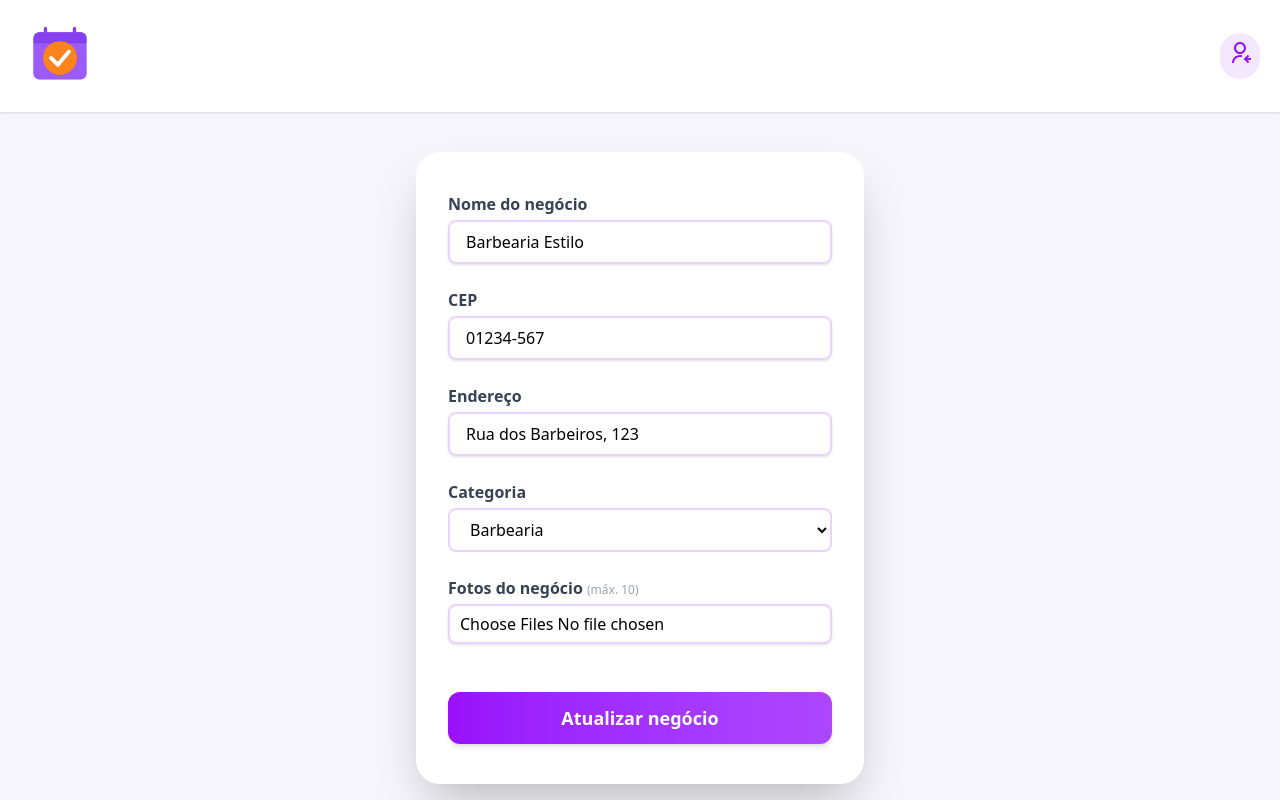
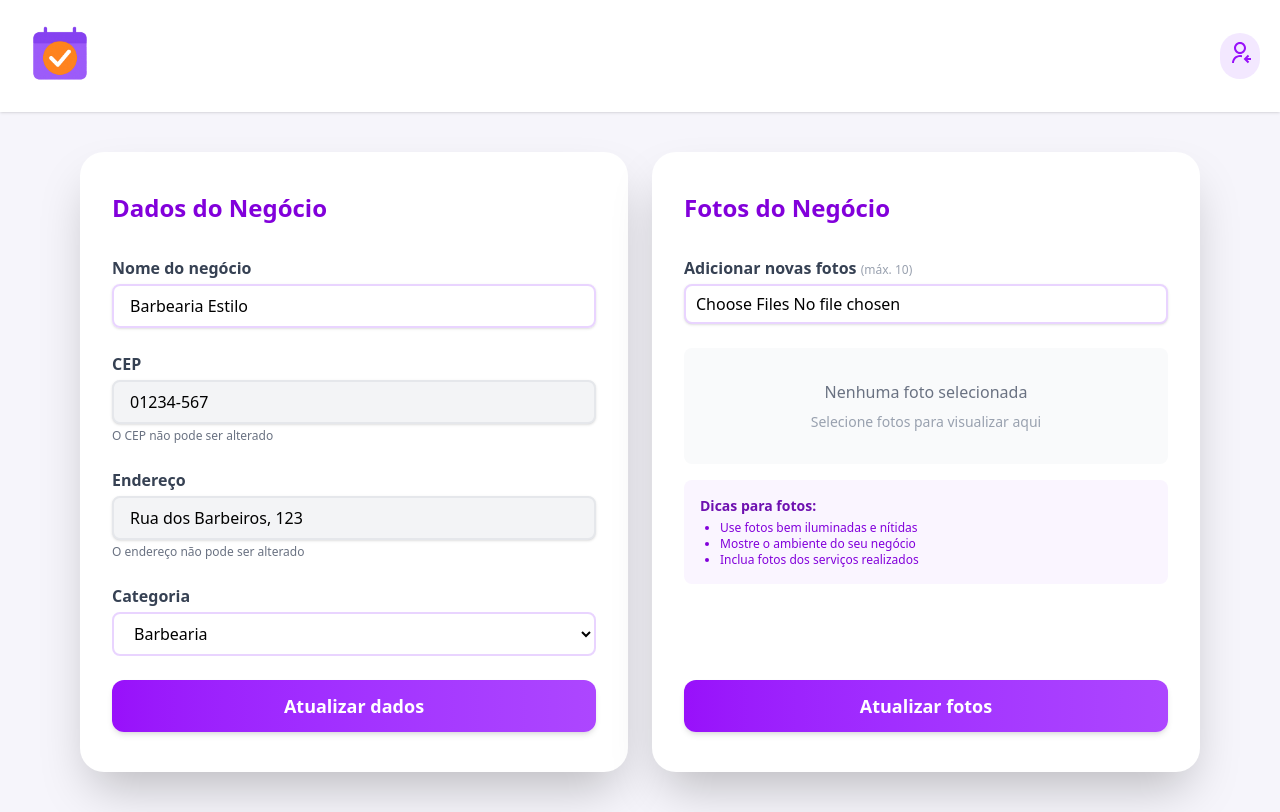
Before and after one commit to DhiegoFernandes/AgendeiFrontEnd, a React (Vite) app in the folder clientApp/: page /parceiro/gerenciar-negocio in a window 1280 px wide. Built offline with nearby package versions, Linux system fonts and the light colour scheme.

Commit message:
adicionando navbar do cliente e alterando tela gerenciar comercios parceiro

```diff
--- /dev/null
+++ b/clientApp/src/components/ClientNavbar.tsx
@@ -0,0 +1,131 @@
+// components/ClientNavbar.tsx
+import { useState } from "react";
+import { useNavigate, useLocation } from "react-router-dom";
+import LogoAgendei from "../assets/LogoAgendei.png"; // Ajuste o caminho conforme necessário
+
+// Importações dos ícones
+import {
+  FiHome,
+  FiCalendar,
+  FiUser,
+  FiMenu,
+  FiX
+} from "react-icons/fi";
+
+const ClientNavbar = () => {
+  const navigate = useNavigate();
+  const location = useLocation();
+  const [mobileMenuOpen, setMobileMenuOpen] = useState(false);
+
+  const isActive = (path: string) => {
+    return location.pathname === path;
+  };
+
+  const navLinks = [
+    { name: "Home", path: "/cliente/comercios", icon: <FiHome size={20} /> },
+    { name: "Agendamentos", path: "/cliente/agendamento", icon: <FiCalendar size={20} /> }
+  ];
+
+  return (
+    <header className="w-full bg-white shadow-sm sticky top-0 z-30">
+      <div className="container mx-auto px-4">
+        {/* Desktop Navbar */}
+        <div className="flex items-center justify-between h-16">
+          {/* Logo */}
+          <div
+            className="flex items-center cursor-pointer"
+            onClick={() => navigate("/cliente")}
+          >
+            <img src={LogoAgendei} alt="Agendei" className="h-15" />
+          </div>
+
+          {/* Desktop Navigation Links */}
+          <nav className="hidden md:flex items-center space-x-8">
+            {navLinks.map((link) => (
+              <button
+                key={link.name}
+                onClick={() => navigate(link.path)}
+                className={`flex items-center gap-1.5 font-medium text-sm transition-colors cursor-pointer ${
+                  isActive(link.path)
+                    ? "text-purple-700"
+                    : "text-gray-700 hover:text-purple-600"
+                }`}
+              >
+                {link.icon}
+                <span>{link.name}</span>
+              </button>
+            ))}
+          </nav>
+
+          {/* Desktop User Menu */}
+          <div className="hidden md:flex items-center">
+            {/* User Menu */}
+            <button
+              className="flex items-center gap-2 text-gray-700 hover:text-purple-600 transition-colors cursor-pointer"
+              onClick={() => navigate("/cliente/perfil")}
+            >
+              <div className="w-8 h-8 rounded-full bg-purple-100 flex items-center justify-center cursor-pointer">
+                <FiUser size={18} className="text-purple-700" />
+              </div>
+              <span className="font-medium text-sm">Meu Perfil</span>
+            </button>
+          </div>
+
+          {/* Mobile Menu Button */}
+          <div className="flex items-center md:hidden">
+            <button
+              className="p-2 rounded-md text-gray-700 hover:bg-purple-50 hover:text-purple-600 transition-colors"
+              onClick={() => setMobileMenuOpen(!mobileMenuOpen)}
+            >
+              {mobileMenuOpen ? <FiX size={24} /> : <FiMenu size={24} />}
+            </button>
+          </div>
+        </div>
+      </div>
+
+      {/* Mobile Menu Dropdown */}
+      <div
+        className={`md:hidden bg-white border-t overflow-hidden transition-all duration-300 ease-in-out ${
+          mobileMenuOpen ? "max-h-60" : "max-h-0"
+        }`}
+      >
+        <div className="container mx-auto px-4 pt-2 pb-3">
+          <div className="flex flex-col space-y-1">
+            {navLinks.map((link) => (
+              <button
+                key={link.name}
+                onClick={() => {
+                  navigate(link.path);
+                  setMobileMenuOpen(false);
+                }}
+                className={`flex items-center gap-3 py-3 px-4 rounded-lg ${
+                  isActive(link.path)
+                    ? "bg-purple-50 text-purple-700 font-medium"
+                    : "text-gray-700 hover:bg-gray-50"
+                }`}
+              >
+                {link.icon}
+                <span>{link.name}</span>
+              </button>
+            ))}
+
+            <div className="w-full border-t my-2 border-gray-100"></div>
+
+            <button
+              onClick={() => {
+                navigate("/cliente/perfil");
+                setMobileMenuOpen(false);
+              }}
+              className="flex items-center gap-3 py-3 px-4 rounded-lg text-gray-700 hover:bg-gray-50"
+            >
+              <FiUser size={20} />
+              <span>Meu Perfil</span>
+            </button>
+          </div>
+        </div>
+      </div>
+    </header>
+  );
+};
+
+export default ClientNavbar;
--- a/clientApp/src/pages/AgendamentoCliente/agendamentoCliente.tsx
+++ b/clientApp/src/pages/AgendamentoCliente/agendamentoCliente.tsx
@@ -8,6 +8,7 @@ import { DayPicker } from "react-day-picker";
 import "react-day-picker/dist/style.css";
 import { addDays } from "date-fns";
 import { ptBR } from "date-fns/locale";
+import ClientNavbar from "../../components/ClientNavbar";
 
 // EXEMPLO de interface, ajuste conforme seu backend/DTO:
 type Agendamento = {
@@ -130,23 +131,9 @@ export default function AgendamentosClienteNovo() {
   return (
     <div className="bg-[#f6f5fb] min-h-screen">
       {/* Modern Header */}
-      <header className="sticky top-0 z-40 bg-white/90 backdrop-blur border-b border-b-gray-100 shadow-sm px-4 py-3 flex items-center justify-between">
-        <button onClick={() => navigate("/cliente/perfil")}
-          className="text-purple-600 hover:bg-purple-50 rounded-full p-2 transition cursor-pointer"
-          title="Voltar ao perfil"
-        >
-          <HiArrowLeft size={26}/>
-        </button>
-        <div>
-          <h1 className="text-2xl font-bold text-purple-700">Agendamentos</h1>
-        </div>
-        <button
-          className="text-gray-400 hover:text-purple-600 p-2 rounded-full transition cursor-pointer"
-          title="Ajuda"
-        >
-          <HiCalendar size={22} />
-        </button>
-      </header>
+        <
+          ClientNavbar
+        />
 
       <main className="max-w-3xl mx-auto px-2">
         {/* Busca */}
--- a/clientApp/src/pages/AlterarDadosCliente/alterarDadosCliente.tsx
+++ b/clientApp/src/pages/AlterarDadosCliente/alterarDadosCliente.tsx
@@ -1,6 +1,7 @@
 import { useRef, useState } from "react";
 import { HiOutlineEye, HiOutlineEyeOff } from "react-icons/hi";
 import { useNavigate } from "react-router-dom";
+import ClientNavbar from "../../components/ClientNavbar";
 
 // Mock do usuário atual - substitua por dados da API/contexo real.
 const dadosCliente = {
@@ -111,19 +112,13 @@ export default function AlterarDadosCliente() {
   return (
     <div className="min-h-screen bg-[#f6f5fb] flex flex-col items-center">
       {/* Header */}
-      <header className="w-full mt-5 mb-8 flex justify-center">
-        <div className="bg-gradient-to-r from-purple-600 to-purple-400 text-white rounded-xl px-9 py-4 shadow text-2xl font-bold tracking-wide text-center max-w-xl w-full">
-          Alterar meus dados
-        </div>
-      </header>
+        <
+          ClientNavbar
+        />
 
       {/* Card */}
-      <main className="flex-1 w-full flex flex-col items-center ">
+      <main className="flex-1 w-full flex flex-col items-center mt-5">
         <section className="bg-white max-w-md w-full rounded-2xl shadow-xl px-7 py-8 flex flex-col items-center gap-2 mb-8">
-          {/* Avatar */}
-          <div className="w-20 h-20 mb-7 mt-1 rounded-full bg-purple-500 text-white flex items-center justify-center font-extrabold text-3xl select-none shadow">
-            {getInitials(nome)}
-          </div>
 
           <form className="w-full flex flex-col gap-4" autoComplete="off" onSubmit={onSalvar}>
             {/* Nome */}
@@ -249,19 +244,12 @@ export default function AlterarDadosCliente() {
             </div>
 
             {/* BOTÕES */}
-            <div className="flex flex-col sm:flex-row gap-3 mt-6">
-              <button
-                type="button"
-                className="w-full sm:w-1/2 py-3 rounded-lg bg-gray-100 border border-gray-300 font-bold text-gray-700 hover:bg-purple-50 transition shadow"
-                onClick={onVoltarPerfil}
-              >
-                Voltar ao perfil
-              </button>
+            <div className="flex sm:flex-row justify-center gap-3">
               <button
                 type="submit"
-                className="w-full sm:w-1/2 py-3 rounded-lg
-                 bg-gradient-to-r from-purple-600 to-purple-500
-                  hover:brightness-105 text-white font-bold transition shadow"
+                className="w-full sm:w-auto px-8 py-3 rounded-lg
+                bg-gradient-to-r from-purple-600 to-purple-500
+                  hover:brightness-105 text-white font-bold transition shadow cursor-pointer"
               >
                 Salvar alterações
               </button>
--- a/clientApp/src/pages/DadosCliente/dadosCliente.tsx
+++ b/clientApp/src/pages/DadosCliente/dadosCliente.tsx
@@ -2,6 +2,7 @@ import { useNavigate } from "react-router-dom";
 import { HiOutlineArrowLeft } from "react-icons/hi";
 import { MdEmail, MdLocationOn, MdPhone, MdPerson } from "react-icons/md";
 import Logo from "../../assets/LogoAgendei.png"; // Ajuste o path da sua logo
+import ClientNavbar from "../../components/ClientNavbar";
 
 // Sugestão: dados do usuário vindos da API ou contexto
 const user = {
@@ -18,17 +19,9 @@ export default function PerfilCliente() {
   return (
     <div className="min-h-screen bg-[#f6f5fb] flex flex-col items-center">
       {/* Header fixo */}
-      <header className="w-full sticky top-0 z-30 bg-white/90 backdrop-blur shadow-md px-2 py-4 flex items-center justify-between">
-        <button
-          className="text-purple-600 bg-purple-100 hover:bg-purple-200 rounded-full p-2 transition"
-          onClick={() => navigate("/perfilCliente")}
-          title="Voltar ao perfil"
-        >
-          <HiOutlineArrowLeft size={26} />
-        </button>
-        <h1 className="text-2xl font-bold text-purple-700 mx-auto">Meus Dados</h1>
-        <span className="w-[44px]" /> {/* Espaço para balancear o ícone de voltar */}
-      </header>
+        <
+          ClientNavbar
+        />
 
       {/* Card centralizado */}
       <main className="w-full flex-1 flex flex-col items-center justify-center px-2">
--- a/clientApp/src/pages/GerenciarNegocio/gerenciarNegocio.tsx
+++ b/clientApp/src/pages/GerenciarNegocio/gerenciarNegocio.tsx
@@ -17,38 +17,14 @@ export default function GerenciarNegocio() {
   const fileInputRef = useRef<HTMLInputElement | null>(null);
 
   const [nome, setNome] = useState(negocioMock.nome);
-  const [cep, setCep] = useState(negocioMock.cep);
-  const [endereco, setEndereco] = useState(negocioMock.endereco);
+  const [cep] = useState(negocioMock.cep); // Removido o setter já que deve ser bloqueado
+  const [endereco] = useState(negocioMock.endereco); // Removido o setter já que deve ser bloqueado
   const [categoria, setCategoria] = useState<string>(negocioMock.categoria);
   const [popup, setPopup] = useState(false);
+  const [popupMessage, setPopupMessage] = useState("");
 
-  // Novos estados para fotos
+  // Estados para fotos
   const [fotos, setFotos] = useState<File[]>([]);
-  // CEP/bin
-  function handleCep(e: React.ChangeEvent<HTMLInputElement>) {
-    let v = e.target.value.replace(/\D/g, "");
-    if (v.length > 5) v = v.replace(/^(\d{5})(\d)/, "$1-$2");
-    setCep(v.slice(0, 9));
-  }
-
-  async function buscarEnderecoPorCep() {
-    const soNumeros = cep.replace(/\D/g, "");
-    if (soNumeros.length !== 8) return;
-    setEndereco("Buscando...");
-    try {
-      const resp = await fetch(`https://viacep.com.br/ws/${soNumeros}/json/`);
-      const data = await resp.json();
-      if (data.erro) {
-        setEndereco("");
-        alert("CEP não encontrado!");
-      } else {
-        setEndereco(data.logradouro || "");
-      }
-    } catch {
-      setEndereco("");
-      alert("Erro ao buscar CEP!");
-    }
-  }
 
   // Handler fotos
   function handleFiles(e: React.ChangeEvent<HTMLInputElement>) {
@@ -57,24 +33,42 @@ export default function GerenciarNegocio() {
     if (fotos.length + newFiles.length > 10) newFiles = newFiles.slice(0, 10 - fotos.length);
     setFotos(prev => [...prev, ...newFiles]);
   }
+
   function removeFoto(idx: number) {
     setFotos(list => list.filter((_, i) => i !== idx));
   }
 
-  function handleSubmit(e: React.FormEvent) {
+  // Função para atualizar dados do negócio
+  function handleSubmitDados(e: React.FormEvent) {
     e.preventDefault();
+    setPopupMessage("Dados do negócio atualizados com sucesso!");
     setPopup(true);
-    // Aqui pode enviar as fotos, nome, cep, endereco, categoria ao seu backend
+    // Lógica para enviar os dados básicos ao backend
+  }
+
+  // Função para atualizar fotos
+  function handleSubmitFotos(e: React.FormEvent) {
+    e.preventDefault();
+    setPopupMessage("Fotos do negócio atualizadas com sucesso!");
+    setPopup(true);
+    // Lógica para enviar as fotos ao backend
   }
 
   return (
-    <div className="min-h-screen bg-[#f6f5fb] flex flex-col items-center">
+    <div className="min-h-screen bg-[#f6f5fb] flex flex-col items-center pb-10">
       {/* Navbar */}
-        <
-          Header
-        />
-      <form className="mt-10 bg-white max-w-md w-full rounded-3xl shadow-2xl px-8 py-10 flex flex-col gap-6"
-        onSubmit={handleSubmit} autoComplete="off">
+      <Header />
+
+      {/* Container dos Cards */}
+      <div className="flex flex-col lg:flex-row gap-6 mt-10 px-4 w-full max-w-6xl mx-auto">
+        {/* Card de Atualizar Dados do Negócio */}
+        <form
+          className="bg-white w-full lg:w-1/2 rounded-3xl shadow-2xl px-8 py-10 flex flex-col gap-6"
+          onSubmit={handleSubmitDados}
+          autoComplete="off"
+        >
+          <h2 className="text-2xl font-bold text-purple-700 mb-2">Dados do Negócio</h2>
+
           <div>
             <label className="block font-bold text-gray-700 mb-1" htmlFor="nomeNegocio">
               Nome do negócio
@@ -88,6 +82,7 @@ export default function GerenciarNegocio() {
               required
             />
           </div>
+
           <div>
             <label className="block font-bold text-gray-700 mb-1" htmlFor="cepNegocio">
               CEP
@@ -95,16 +90,13 @@ export default function GerenciarNegocio() {
             <input
               id="cepNegocio"
               value={cep}
-            onChange={handleCep}
-            onBlur={buscarEnderecoPorCep}
               maxLength={9}
-            inputMode="numeric"
+              className="w-full px-4 py-2 bg-gray-100 border-2 border-gray-200 rounded-lg text-base shadow-sm outline-none cursor-not-allowed"
+              disabled
+            />
+            <p className="text-xs text-gray-500 mt-1">O CEP não pode ser alterado</p>
+          </div>
 
-            placeholder="Digite o CEP"
-            className="w-full px-4 py-2 border-2 border-purple-200 rounded-lg text-base shadow-sm focus:ring-2 focus:ring-purple-400 outline-none"
-            required
-          />
-        </div>
           <div>
             <label className="block font-bold text-gray-700 mb-1" htmlFor="enderecoNegocio">
               Endereço
@@ -112,12 +104,12 @@ export default function GerenciarNegocio() {
             <input
               id="enderecoNegocio"
               value={endereco}
-            onChange={e => setEndereco(e.target.value)}
-            placeholder="Rua preenchida automaticamente pelo CEP"
-            className="w-full px-4 py-2 border-2 border-purple-200 rounded-lg text-base shadow-sm focus:ring-2 focus:ring-purple-400 outline-none"
-            required
+              className="w-full px-4 py-2 bg-gray-100 border-2 border-gray-200 rounded-lg text-base shadow-sm outline-none cursor-not-allowed"
+              disabled
             />
+            <p className="text-xs text-gray-500 mt-1">O endereço não pode ser alterado</p>
           </div>
+
           <div>
             <label className="block font-bold text-gray-700 mb-1" htmlFor="categoriaNegocio">
               Categoria
@@ -134,10 +126,26 @@ export default function GerenciarNegocio() {
               ))}
             </select>
           </div>
-        {/* Fotos */}
-        <div>
+
+          <button
+            className="w-full bg-gradient-to-r from-purple-600 to-purple-500 text-white py-3 rounded-xl font-bold text-lg shadow-md hover:brightness-110 transition cursor-pointer mt-auto"
+            type="submit"
+          >
+            Atualizar dados
+          </button>
+        </form>
+
+        {/* Card de Atualizar Fotos */}
+        <form
+          className="bg-white w-full lg:w-1/2 rounded-3xl shadow-2xl px-8 py-10 flex flex-col gap-6"
+          onSubmit={handleSubmitFotos}
+          autoComplete="off"
+        >
+          <h2 className="text-2xl font-bold text-purple-700 mb-2">Fotos do Negócio</h2>
+
+          <div className="flex-1">
             <label className="block font-bold text-gray-700 mb-1" htmlFor="fotosNegocio">
-            Fotos do negócio <span className="text-gray-400 font-normal text-xs">(máx. 10)</span>
+              Adicionar novas fotos <span className="text-gray-400 font-normal text-xs">(máx. 10)</span>
             </label>
             <input
               ref={fileInputRef}
@@ -150,39 +158,68 @@ export default function GerenciarNegocio() {
               className="w-full rounded-lg border-2 border-purple-200 bg-white py-1.5 px-2.5 shadow-sm cursor-pointer text-base mb-2"
               disabled={fotos.length >= 10}
             />
-          <div className="flex flex-wrap gap-2 mt-2">
+
+            {fotos.length === 0 ? (
+              <div className="mt-4 bg-gray-50 rounded-lg p-8 text-center">
+                <p className="text-gray-500">Nenhuma foto selecionada</p>
+                <p className="text-sm text-gray-400 mt-2">Selecione fotos para visualizar aqui</p>
+              </div>
+            ) : (
+              <div className="flex flex-wrap gap-3 mt-4">
                 {fotos.map((file, idx) =>
-              <span key={idx} className="relative group block">
+                  <div key={idx} className="relative group">
+                    <div className="w-24 h-24 rounded-lg overflow-hidden border-2 border-purple-200 shadow-sm">
                       <img
                         src={URL.createObjectURL(file)}
-                  alt="foto negócio"
-                  className="w-16 h-16 rounded-lg object-cover border-2 border-purple-200"
+                        alt={`Foto ${idx + 1}`}
+                        className="w-full h-full object-cover"
                       />
-                <button type="button"
+                    </div>
+                    <button
+                      type="button"
                       onClick={() => removeFoto(idx)}
                       className="absolute -top-2 -right-2 bg-purple-600 text-white rounded-full p-1 hover:bg-red-500 transition shadow cursor-pointer text-xs"
                       tabIndex={0}
-                >✕</button>
-              </span>
+                    >
+                      ✕
+                    </button>
+                  </div>
                 )}
               </div>
+            )}
+
             {fotos.length >= 10 && (
-            <span className="text-xs text-red-500 font-bold">Limite de 10 fotos atingido.</span>
+              <p className="text-xs text-red-500 font-bold mt-2">
+                Limite de 10 fotos atingido.
+              </p>
             )}
+
+            <div className="mt-4 p-4 bg-purple-50 rounded-lg">
+              <h3 className="text-sm font-bold text-purple-800">Dicas para fotos:</h3>
+              <ul className="text-xs text-purple-700 mt-1 list-disc pl-5">
+                <li>Use fotos bem iluminadas e nítidas</li>
+                <li>Mostre o ambiente do seu negócio</li>
+                <li>Inclua fotos dos serviços realizados</li>
+              </ul>
             </div>
+          </div>
+
           <button
-          className="w-full bg-gradient-to-r from-purple-600 to-purple-500 text-white py-3 rounded-xl font-bold text-lg shadow-md hover:brightness-110 transition cursor-pointer mt-2"
+            className="w-full bg-gradient-to-r from-purple-600 to-purple-500 text-white py-3 rounded-xl font-bold text-lg shadow-md hover:brightness-110 transition cursor-pointer mt-auto"
             type="submit"
+            disabled={fotos.length === 0}
           >
-          Atualizar negócio
+            Atualizar fotos
           </button>
         </form>
+      </div>
+
       {/* Popup personalizado */}
       {popup && (
         <div className="fixed inset-0 z-50 bg-black/40 flex items-center justify-center">
           <div className="bg-white px-9 py-10 rounded-2xl shadow-lg flex flex-col items-center animate-fadeIn">
             <span className="text-xl font-bold text-purple-700 mb-5 text-center">
-              Dados do negócio atualizados com sucesso!
+              {popupMessage}
             </span>
             <button
               className="mt-2 px-10 py-2 rounded-xl bg-gradient-to-r from-purple-600 to-purple-700 text-white font-bold shadow hover:brightness-105 transition cursor-pointer"
--- a/clientApp/src/pages/PerfilCliente/perfilCliente.tsx
+++ b/clientApp/src/pages/PerfilCliente/perfilCliente.tsx
@@ -152,7 +152,7 @@ export default function PerfilCliente() {
                 </button>
               </li>
               <li>
-                <button className="w-full flex items-center justify-between group px-8 py-4 hover:bg-purple-50 transition" onClick={() => navigate("/politica-privacidade")}>
+                <button className="w-full flex items-center justify-between group px-8 py-4 hover:bg-purple-50 transition" onClick={() => navigate("/politicaPrivacidade")}>
                   <div className="flex items-center gap-4">
                     <HiOutlineMail className="text-purple-600 text-xl" />
                     <span className="flex flex-col items-start">
--- a/clientApp/src/pages/comercios/comercios.tsx
+++ b/clientApp/src/pages/comercios/comercios.tsx
@@ -145,7 +145,6 @@ export default function Comercios() {
         <div className="flex items-center gap-4 mt-1 md:mt-0">
           <button onClick={() => navigate("/cliente/perfil")}
           className="bg-purple-600 text-white font-semibold px-4 py-2 rounded-full shadow hover:bg-purple-700 transition cursor-pointer">Perfil</button>
-          <span className="text-2xl cursor-pointer text-purple-500">🔔</span>
           <div className="w-9 h-9 flex items-center justify-center bg-purple-400 text-white font-bold rounded-full shadow text-lg">MS</div>
         </div>
       </header>
```
Lines whose indentation alone changed are shown as unchanged.
